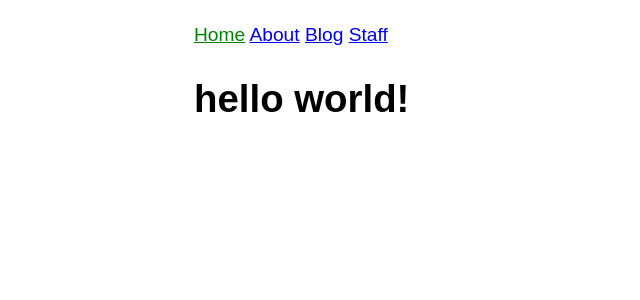
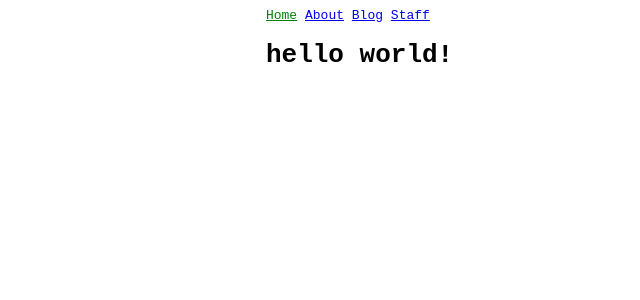
Before and after one commit to qqii/qqii.github.io, a Jekyll site: the page built from index.html, in a window 1280 px wide. Shown: the top 300 px of the page, without its empty margins (62-702 px from the left). Built offline with Jekyll 4.4.1, drawn with Linux system fonts in a browser that asks for light colours.

Commit message:
Make font monospace and width 80 characters

```diff
--- a/_sass/main.scss
+++ b/_sass/main.scss
@@ -1,17 +1,14 @@
 body{
-  margin:1em auto;
-  max-width:40em;
-  padding:0 .62em;
-  font:1.2em/1.62 sans-serif;
+  margin: 1ch auto;
+  max-width: 80ch;
+  padding: 0ch 1ch;
+  font-family: monospace;
 }
-h1,h2,h3 {
-  line-height:1.2;
+@media print{
+  body{
+    max-width:none
+  }
 }
-// @media print{
-//   body{
-//     max-width:none
-//   }
-// }
 
 .current {
   color: green;
```
